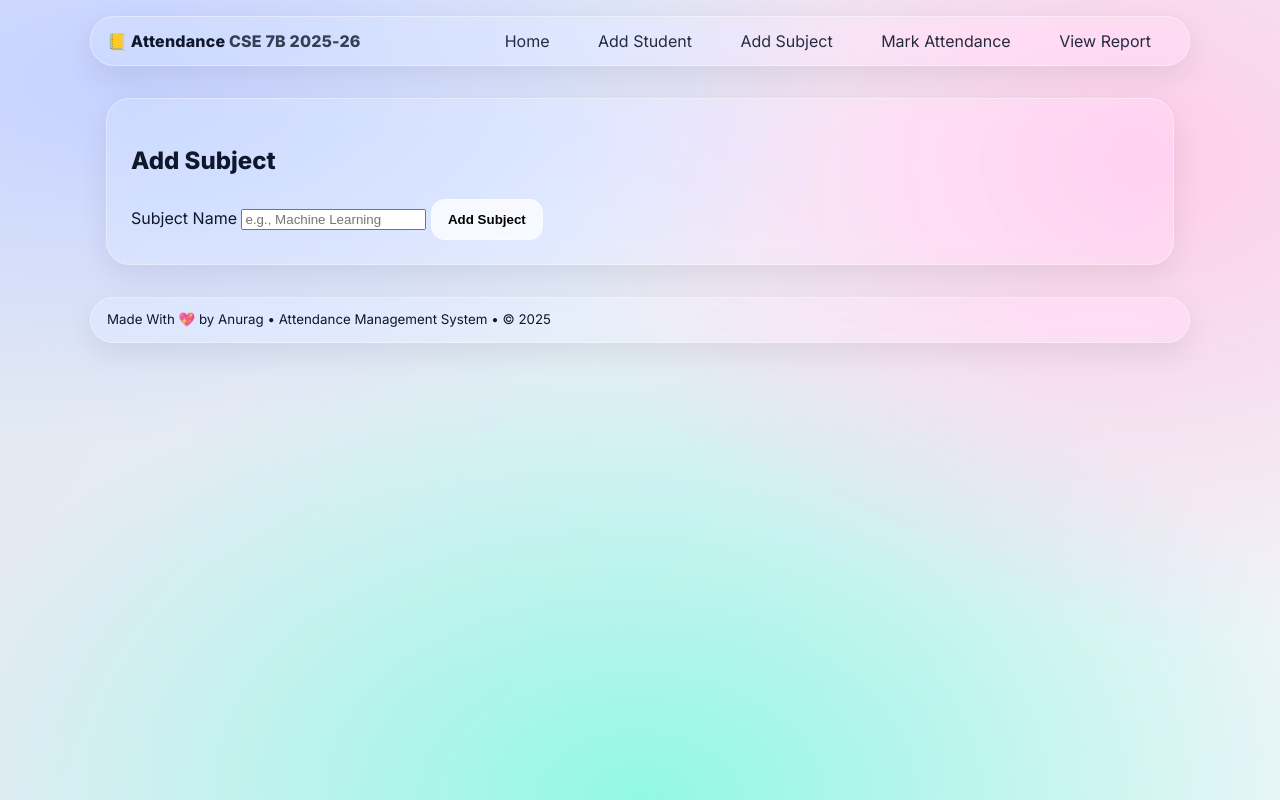
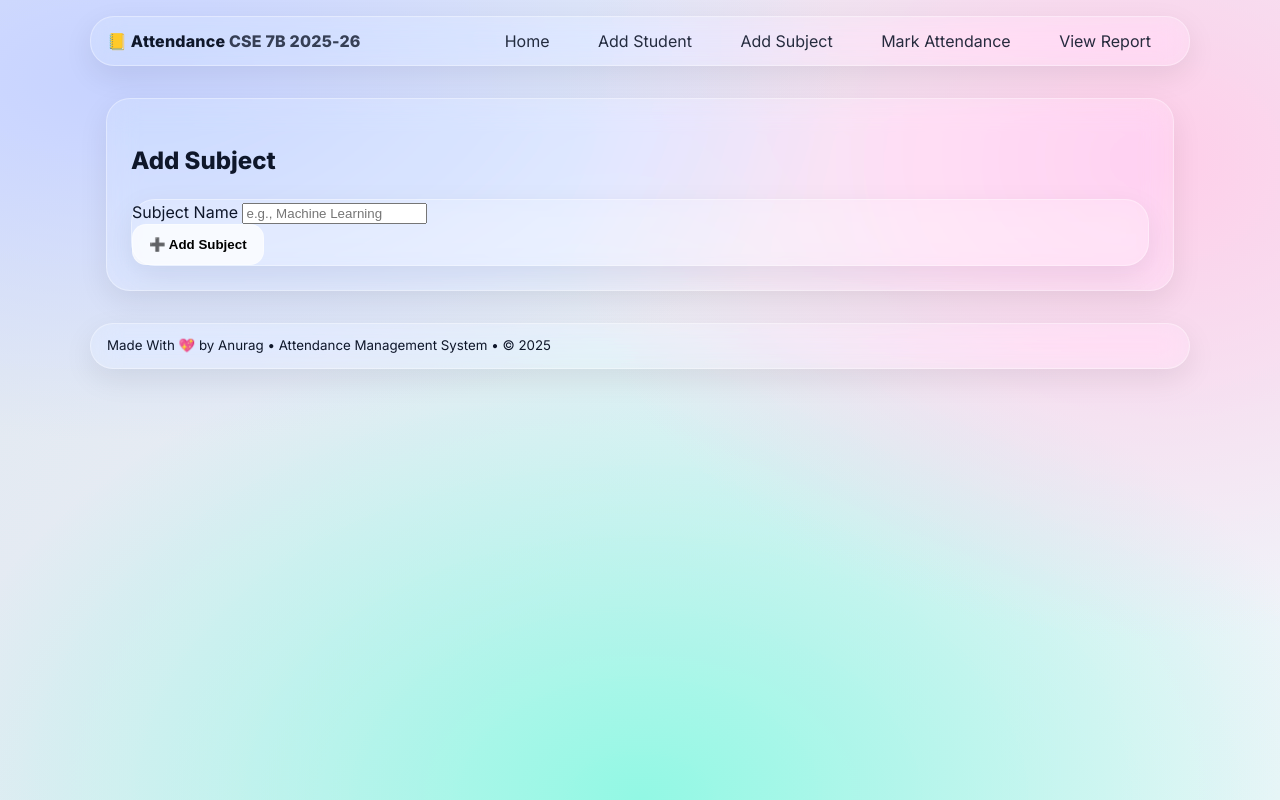
Before and after one commit to Anurag-M1/Personal-Attendence-System, a Flask app: page /add_subject in a window 1280 px wide. Run offline with Flask 3, Linux system fonts and the light colour scheme; some libraries are stand-ins or nearby versions.

Commit message:
Update add_subject.html

```diff
--- a/templates/add_subject.html
+++ b/templates/add_subject.html
@@ -1,10 +1,20 @@
+{% extends "base.html" %}
 
-{% extends "base.html" %}
 {% block content %}
   <h2 class="title">Add Subject</h2>
-  <form method="post" class="form">
-    <label class="label">Subject Name</label>
-    <input class="input" type="text" name="name" placeholder="e.g., Machine Learning" required>
-    <button class="btn" type="submit">Add Subject</button>
+
+  <form method="post" class="form glass">
+    <div class="row">
+      <div class="col">
+        <label class="label">Subject Name</label>
+        <input
+          class="input"
+          type="text"
+          name="name"
+          placeholder="e.g., Machine Learning"
+          required>
+      </div>
+    </div>
+    <button class="btn" type="submit">➕ Add Subject</button>
   </form>
 {% endblock %}
```
